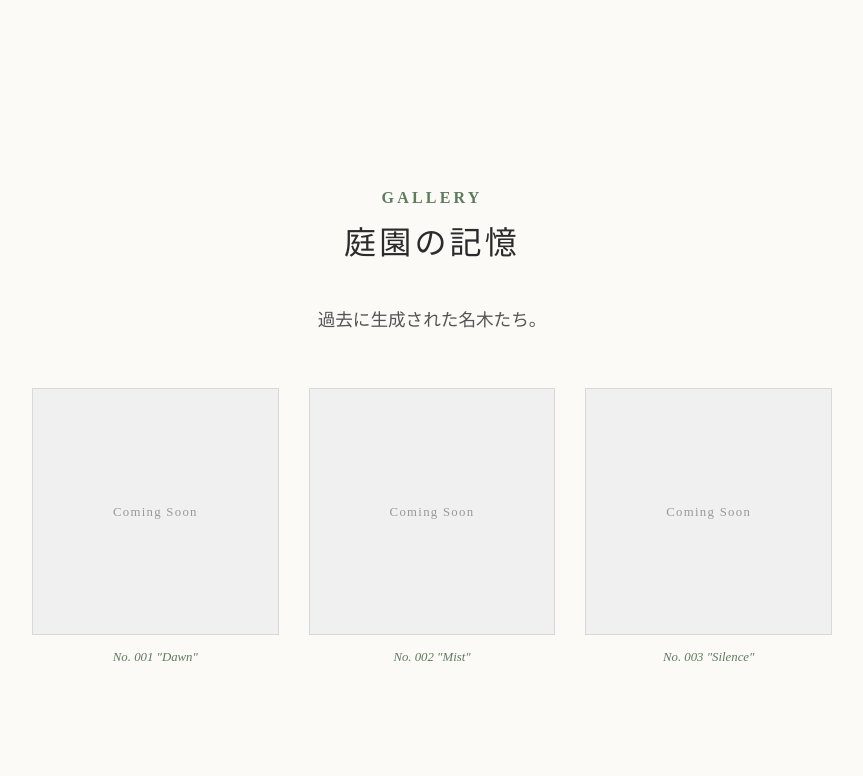
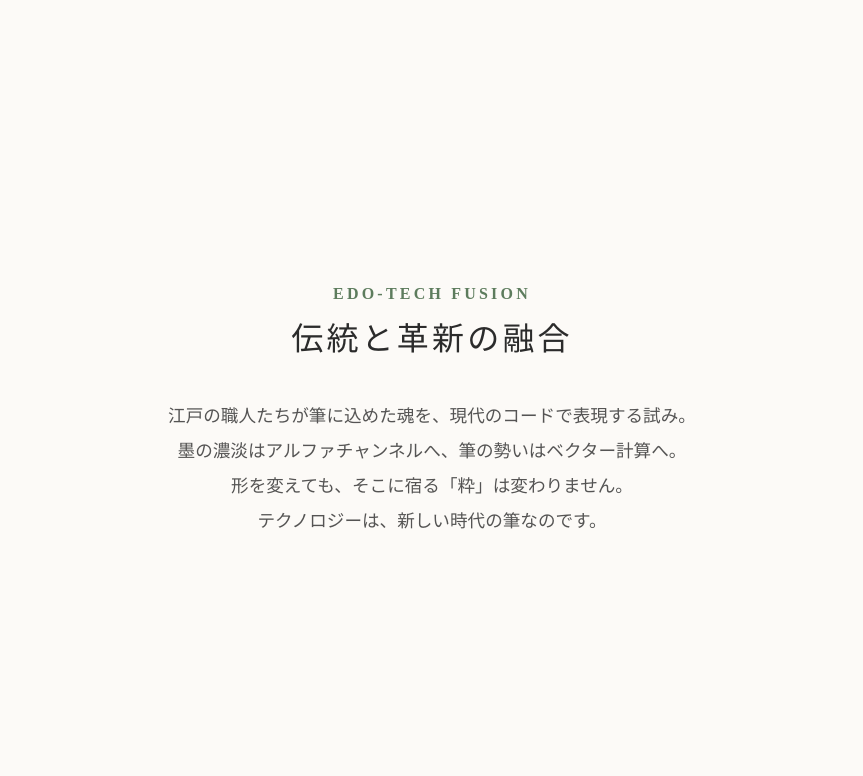
Before and after one commit to lero003/edo_bonsai, a website: page public/index.html in a window 1280 px wide. Shown: the part 2084-2860 px from the top of the page, without its empty margins (208-1071 px from the left). Drawn offline with Linux system fonts and the light colour scheme; no server answers; animation ran at ten frames a second.

Commit message:
演出アプデ

```diff
--- a/public/bonsai.js
+++ b/public/bonsai.js
@@ -250,6 +250,7 @@ function renderTree(ctx, node, startX, startY, parentAngle, progress) {
 
 // --- Glitch Effects (Refined for Wabi-Sabi) ---
 
+/*
 function drawGlitch(ctx) {
     // Reduced frequency: only 1% chance per frame normally, higher during growth
     const chance = isGrowing ? 0.05 : 0.01;
@@ -304,6 +305,7 @@ function drawGlitch(ctx) {
 
     ctx.restore();
 }
+*/
 
 // --- Hanko (Seal) Animation ---
 function drawHanko(ctx) {
@@ -596,8 +598,8 @@ function animate() {
     particles.forEach(p => { p.update(); p.draw(ctx); });
     flyingObjects.forEach(obj => { obj.update(); obj.draw(ctx); });
 
-    // Glitch effects (Refined)
-    drawGlitch(ctx);
+    // Glitch effects removed per user feedback for a cleaner, luxury aesthetic
+    // drawGlitch(ctx);
 
     animationId = requestAnimationFrame(animate);
 }
--- a/public/index.html
+++ b/public/index.html
@@ -78,25 +78,16 @@
             </div>
         </section>
 
-        <section class="section gallery">
+        <section class="section concept">
             <div class="section-content">
-                <h2>Gallery</h2>
-                <h3>庭園の記憶</h3>
-                <p>過去に生成された名木たち。</p>
-                <div class="gallery-grid">
-                    <div class="gallery-item">
-                        <div class="placeholder-bonsai"></div>
-                        <span class="caption">No. 001 "Dawn"</span>
-                    </div>
-                    <div class="gallery-item">
-                        <div class="placeholder-bonsai"></div>
-                        <span class="caption">No. 002 "Mist"</span>
-                    </div>
-                    <div class="gallery-item">
-                        <div class="placeholder-bonsai"></div>
-                        <span class="caption">No. 003 "Silence"</span>
-                    </div>
-                </div>
+                <h2>Edo-Tech Fusion</h2>
+                <h3>伝統と革新の融合</h3>
+                <p>
+                    江戸の職人たちが筆に込めた魂を、現代のコードで表現する試み。<br>
+                    墨の濃淡はアルファチャンネルへ、筆の勢いはベクター計算へ。<br>
+                    形を変えても、そこに宿る「粋」は変わりません。<br>
+                    テクノロジーは、新しい時代の筆なのです。
+                </p>
             </div>
         </section>
 
--- a/public/style.css
+++ b/public/style.css
@@ -268,46 +268,7 @@ h1::before {
     width: fit-content;
 }
 
-/* Gallery Section Specifics */
-.gallery-grid {
-    display: grid;
-    grid-template-columns: repeat(auto-fit, minmax(200px, 1fr));
-    gap: 30px;
-    margin-top: 50px;
-}
 
-.gallery-item {
-    display: flex;
-    flex-direction: column;
-    align-items: center;
-    gap: 15px;
-}
-
-.placeholder-bonsai {
-    width: 100%;
-    aspect-ratio: 1;
-    background-color: #f0f0f0;
-    border: 1px solid rgba(0, 0, 0, 0.1);
-    position: relative;
-    overflow: hidden;
-}
-
-.placeholder-bonsai::before {
-    content: "Coming Soon";
-    position: absolute;
-    top: 50%;
-    left: 50%;
-    transform: translate(-50%, -50%);
-    color: #999;
-    font-size: 0.8rem;
-    letter-spacing: 0.1em;
-}
-
-.caption {
-    font-size: 0.8rem;
-    font-style: italic;
-    color: var(--accent-color);
-}
 
 /* Footer */
 footer {
```
